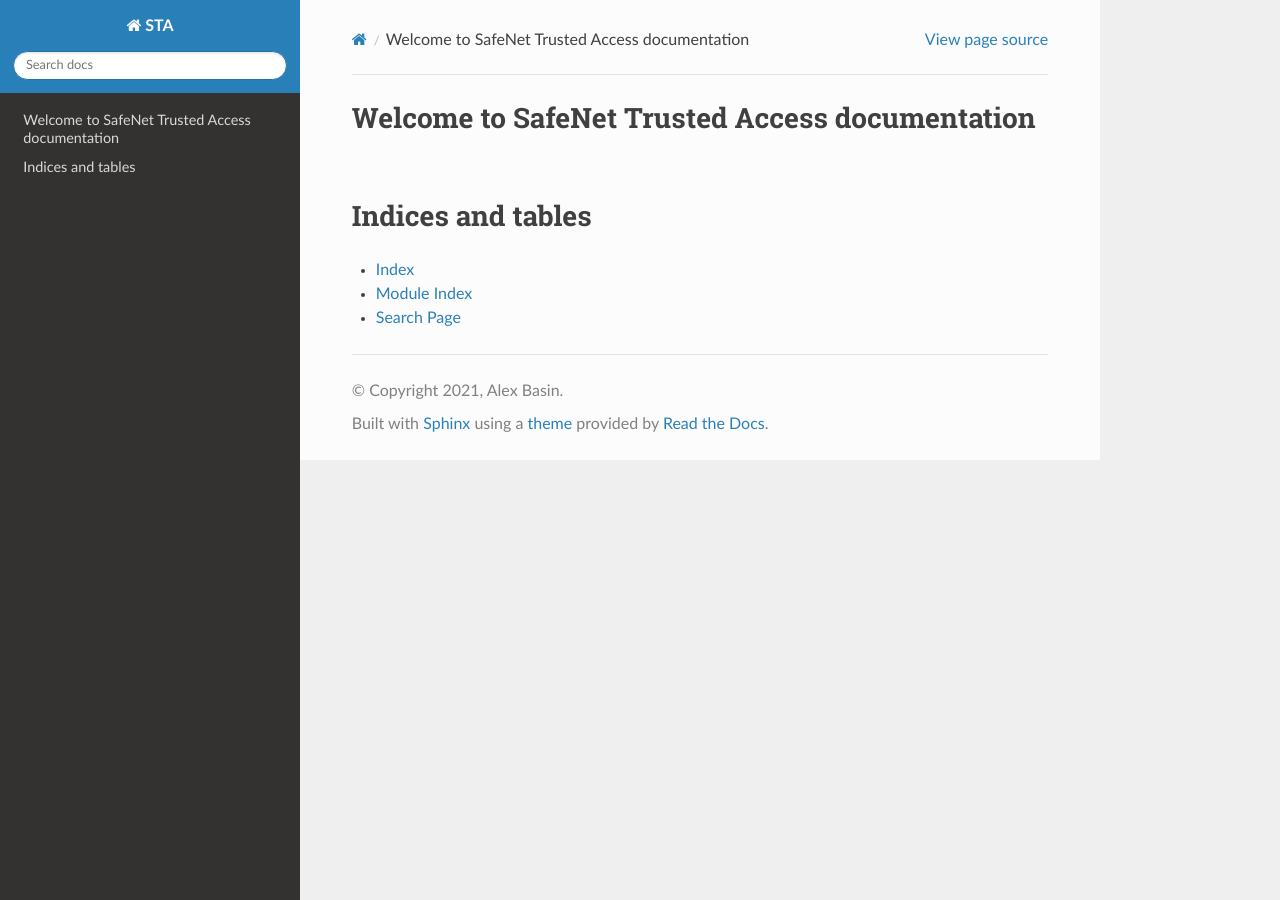
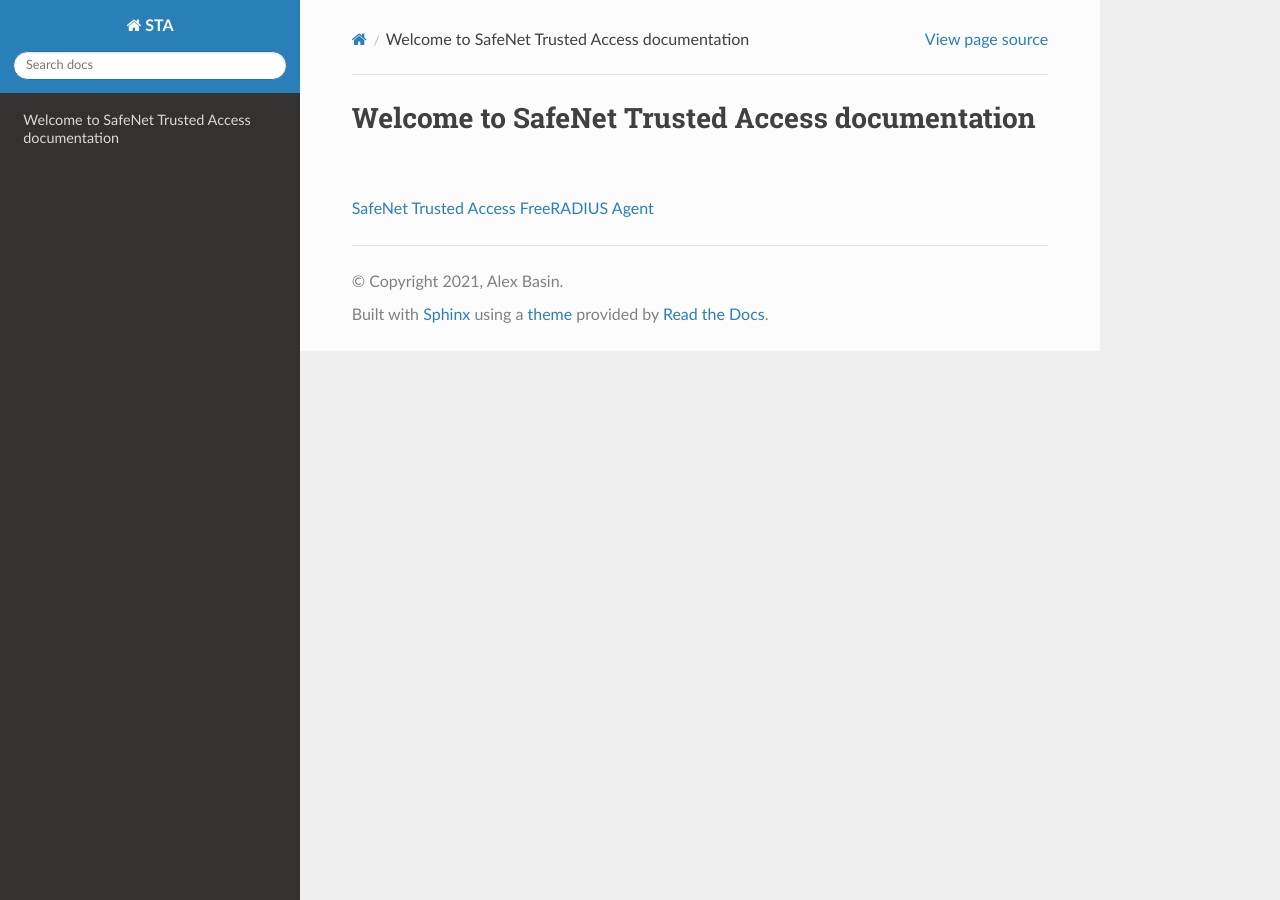
Before and after one commit to logictester/sta, a Sphinx documentation site: the page built from source/index.rst, in a window 1280 px wide. Built offline with Sphinx 7.4.7 and the Read the Docs theme 2.0.0, drawn with Linux system fonts in a browser that asks for light colours.

Commit message:
Update index.rst

```diff
--- a/source/index.rst
+++ b/source/index.rst
@@ -3,6 +3,7 @@
    You can adapt this file completely to your liking, but it should at least
    contain the root `toctree` directive.
 
+===============================================
 Welcome to SafeNet Trusted Access documentation
 ===============================================
 
@@ -11,10 +12,4 @@
    :caption: Contents:
 
 
-
-Indices and tables
-==================
-
-* :ref:`genindex`
-* :ref:`modindex`
-* :ref:`search`
+`SafeNet Trusted Access FreeRADIUS Agent <https://swjm-freeradius.readthedocs-hosted.com/_/sharing/xgmfgrfzb9ugo5f1ds1pbst1>`_
```
